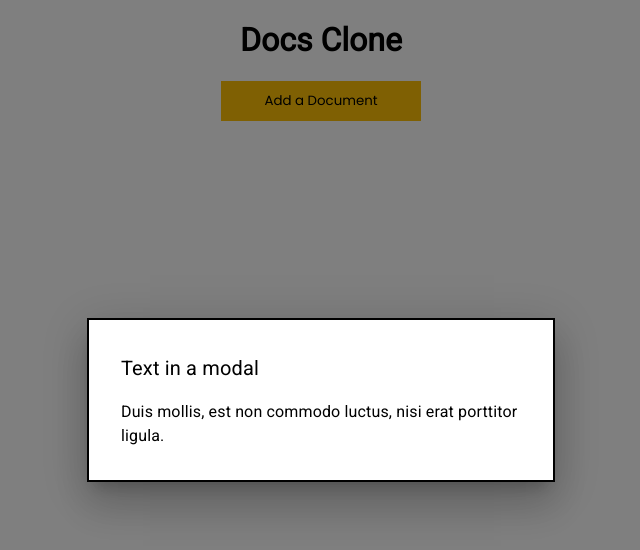
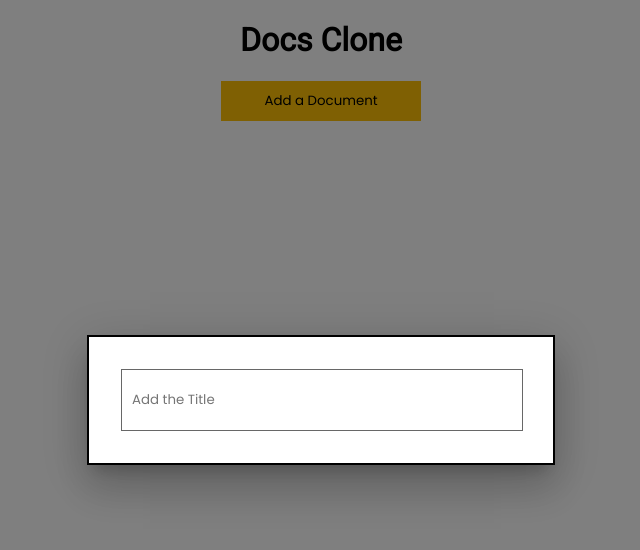
Before and after one commit to TonyPurple/firedocs, a React (Create React App) app: page / in a window 1280 px wide. Both pictures are taken after a click on the button "Add a Document". Shown: the top 550 px of the page, without its empty margins (319-959 px from the left). Built offline with nearby package versions, Linux system fonts and the light colour scheme.

Commit message:
add input to modal

```diff
--- a/src/App.css
+++ b/src/App.css
@@ -13,3 +13,13 @@
     cursor: pointer;
     font-family: 'Poppins', sans-serif;
 }
+
+.add-input{
+  width: 95%;
+  height: 40px;
+  outline: none;
+  border: 1px solid #676767;
+  border-radius: 0px;
+  padding: 10px;
+  font-family: 'Poppins', sans-serif;
+}
--- a/src/components/modal.jsx
+++ b/src/components/modal.jsx
@@ -31,12 +31,10 @@ export default function ModalComponent({
                 aria-describedby="modal-modal-description"
             >
                 <Box sx={style}>
-                    <Typography id="modal-modal-title" variant="h6" component="h2">
-                        Text in a modal
-                    </Typography>
-                    <Typography id="modal-modal-description" sx={{ mt: 2 }}>
-                        Duis mollis, est non commodo luctus, nisi erat porttitor ligula.
-                    </Typography>
+                    <input
+                        placeholder='Add the Title'
+                        className='add-input'
+                    />
                 </Box>
             </Modal>
         </div>
```
